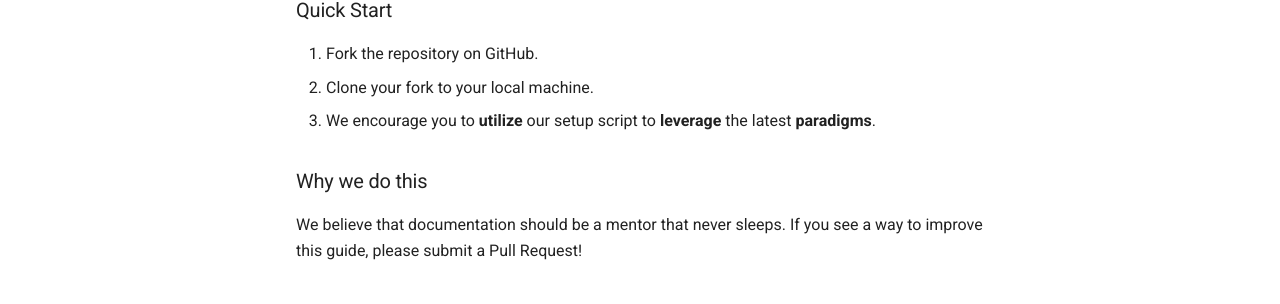
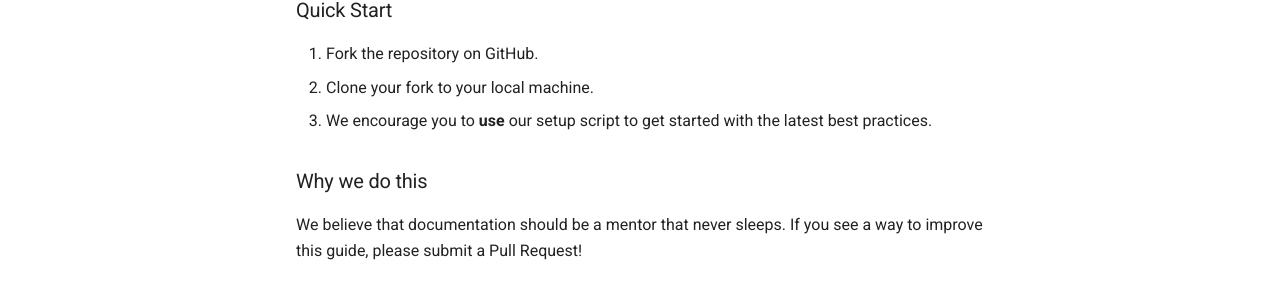
Before and after one commit to saisravan909/invisible-mentors, an MkDocs documentation site: the page built from docs/onboarding.md, in a window 1280 px wide. Shown: the part 242-546 px from the top of the page. Built offline with MkDocs 1.6.1 and Material for MkDocs 9.7.7, drawn with Linux system fonts in a browser that asks for light colours.

Commit message:
docs: remove jargon from onboarding guide (clean run demo)

```diff
--- a/docs/onboarding.md
+++ b/docs/onboarding.md
@@ -5,7 +5,7 @@ Welcome! Our goal is to make contributing as easy as possible.
 ### Quick Start
 1. Fork the repository on GitHub.
 2. Clone your fork to your local machine.
-3. We encourage you to **utilize** our setup script to **leverage** the latest **paradigms**.
+3. We encourage you to **use** our setup script to get started with the latest best practices.
 
 ### Why we do this
 We believe that documentation should be a mentor that never sleeps. If you see a way to improve this guide, please submit a Pull Request!
```
